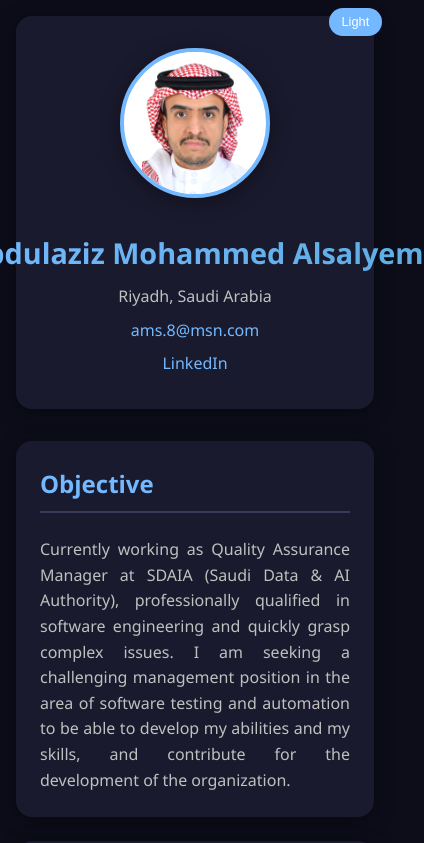
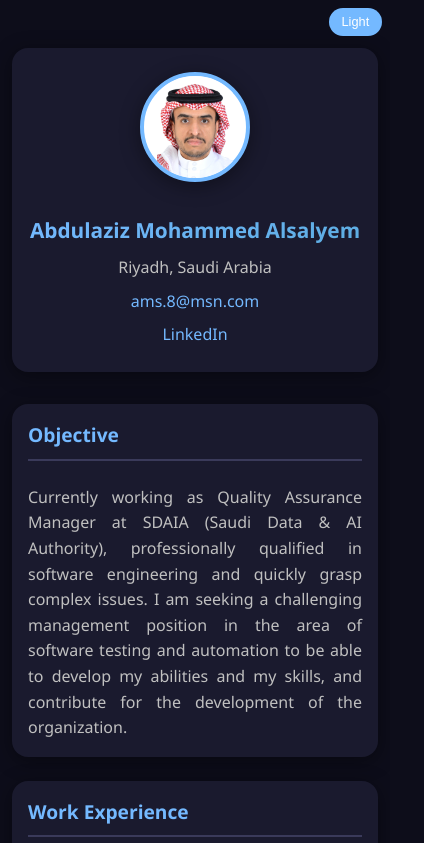
Before and after one commit to aalsalyem/cv-app, a React (Vite) app: page / in a window 390 px wide. Shown: the top 843 px of the page, 424 px wide, since content can reach past the window. Built offline with nearby package versions, Linux system fonts and the light colour scheme; no server answers.

Commit message:
Fix mobile responsive issues for iPhone
- Add top padding to prevent theme toggle overlapping header
- Reduce font sizes and photo size for small screens
- Add 480px breakpoint for very small devices

Co-Authored-By: Claude Opus 4.5 <noreply@anthropic.com>

```diff
--- a/src/App.css
+++ b/src/App.css
@@ -287,6 +287,7 @@ body {
 @media (max-width: 768px) {
   .cv-container {
     padding: 1rem;
+    padding-top: 3.5rem;
   }
 
   .header {
@@ -296,8 +297,9 @@ body {
   }
 
   .header h1 {
-    font-size: 1.8rem;
+    font-size: 1.6rem;
     text-align: center;
+    white-space: normal;
   }
 
   .header-info {
@@ -315,8 +317,8 @@ body {
   }
 
   .profile-photo {
-    width: 150px;
-    height: 150px;
+    width: 130px;
+    height: 130px;
   }
 
   .section {
@@ -330,6 +332,45 @@ body {
   .theme-toggle {
     top: 0.5rem;
     right: 0.5rem;
+    padding: 0.4rem 0.8rem;
+    font-size: 0.8rem;
+  }
+}
+
+@media (max-width: 480px) {
+  .cv-container {
+    padding: 0.75rem;
+    padding-top: 3rem;
+  }
+
+  .header {
+    padding: 1.5rem 1rem;
+  }
+
+  .header h1 {
+    font-size: 1.3rem;
+  }
+
+  .profile-photo {
+    width: 110px;
+    height: 110px;
+  }
+
+  .section {
+    padding: 1rem;
+  }
+
+  .section h2 {
+    font-size: 1.2rem;
+  }
+
+  .experience-header h3 {
+    font-size: 1rem;
+  }
+
+  .skill-tag,
+  .strength-tag,
+  .language-tag {
     padding: 0.4rem 0.8rem;
     font-size: 0.8rem;
   }
```
